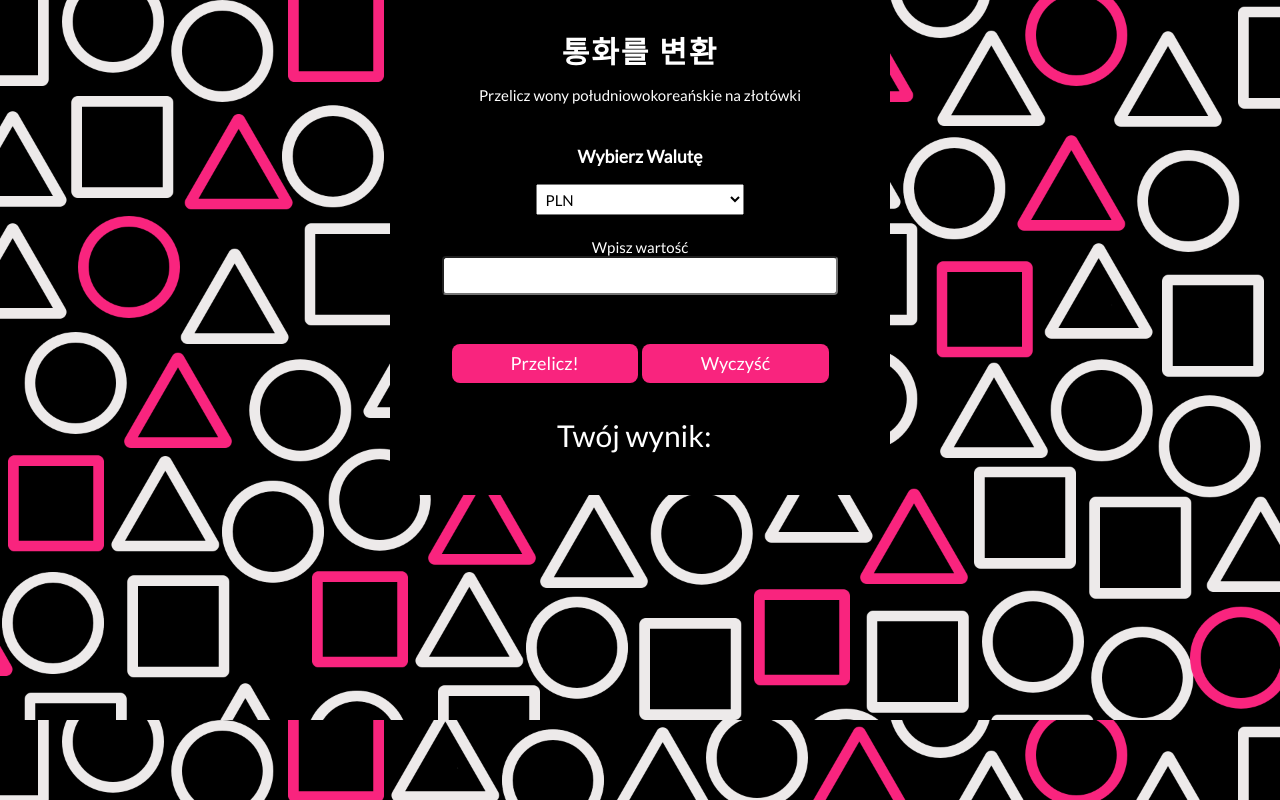
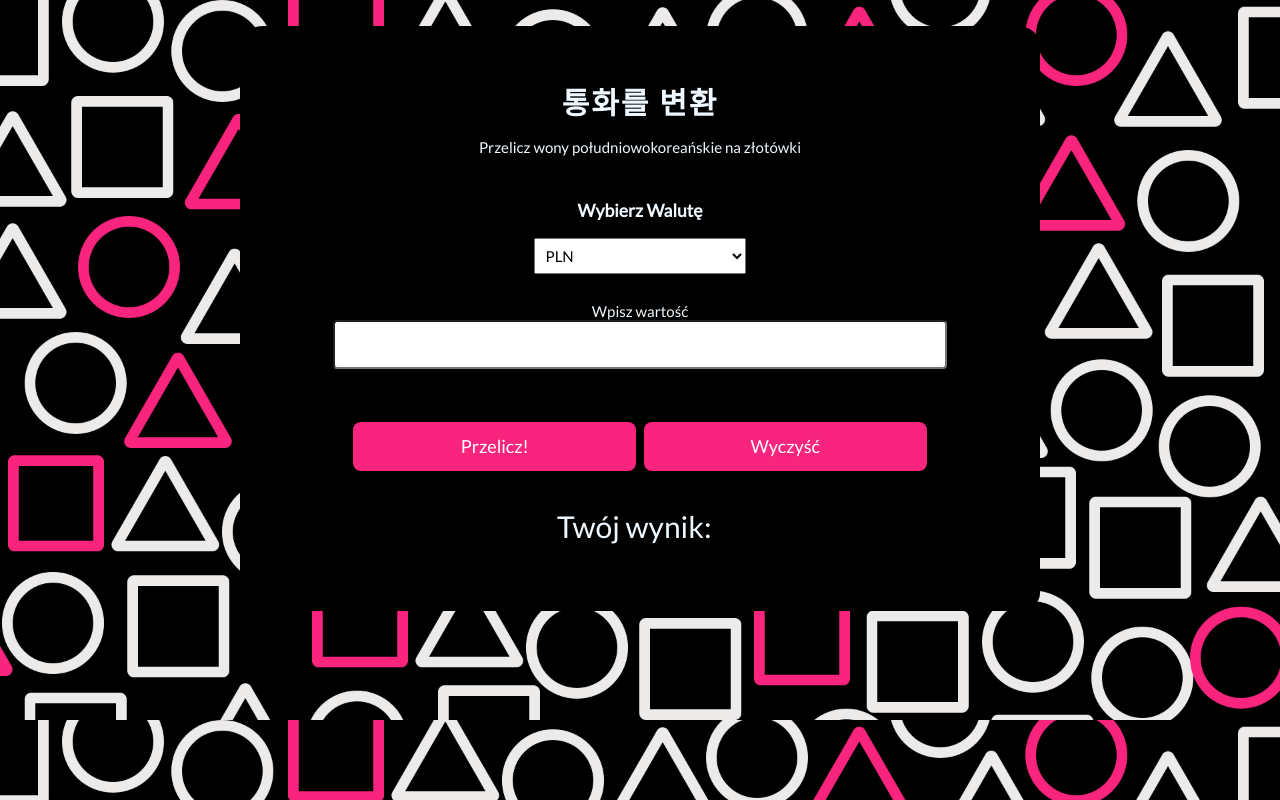
Before and after one commit to WerkaStrong/cantor-squid-game, a React (Create React App) app: page / in a window 1280 px wide. Built offline with nearby package versions, Linux system fonts and the light colour scheme.

Commit message:
add #root to index.css

```diff
--- a/src/Container/style.css
+++ b/src/Container/style.css
@@ -1,5 +1,4 @@
 .container {
-    max-width: 500px;
     margin-left: auto;
     margin-right: auto;
 }
--- a/src/index.css
+++ b/src/index.css
@@ -14,14 +14,19 @@ html {
     box-sizing: inherit;
 }
 
-main {
+#root{
+    background-color: black;
+    color: aliceblue;
     max-width: 800px;
-    background-color: #000000;
-    border-radius: 10px;
+    margin-left: auto;
+    margin-right: auto;
+    margin-top: 2%;
+    padding: 3%;
+    border-radius: 3%;
 }
 
-.calculatorField {
-    background-color: #000000;
-    color: #ffffff;
-    padding: 2.5%;
-};
+@media (max-width: 767px) {
+    #root {
+        max-width: 400px;
+    }
+}
```
